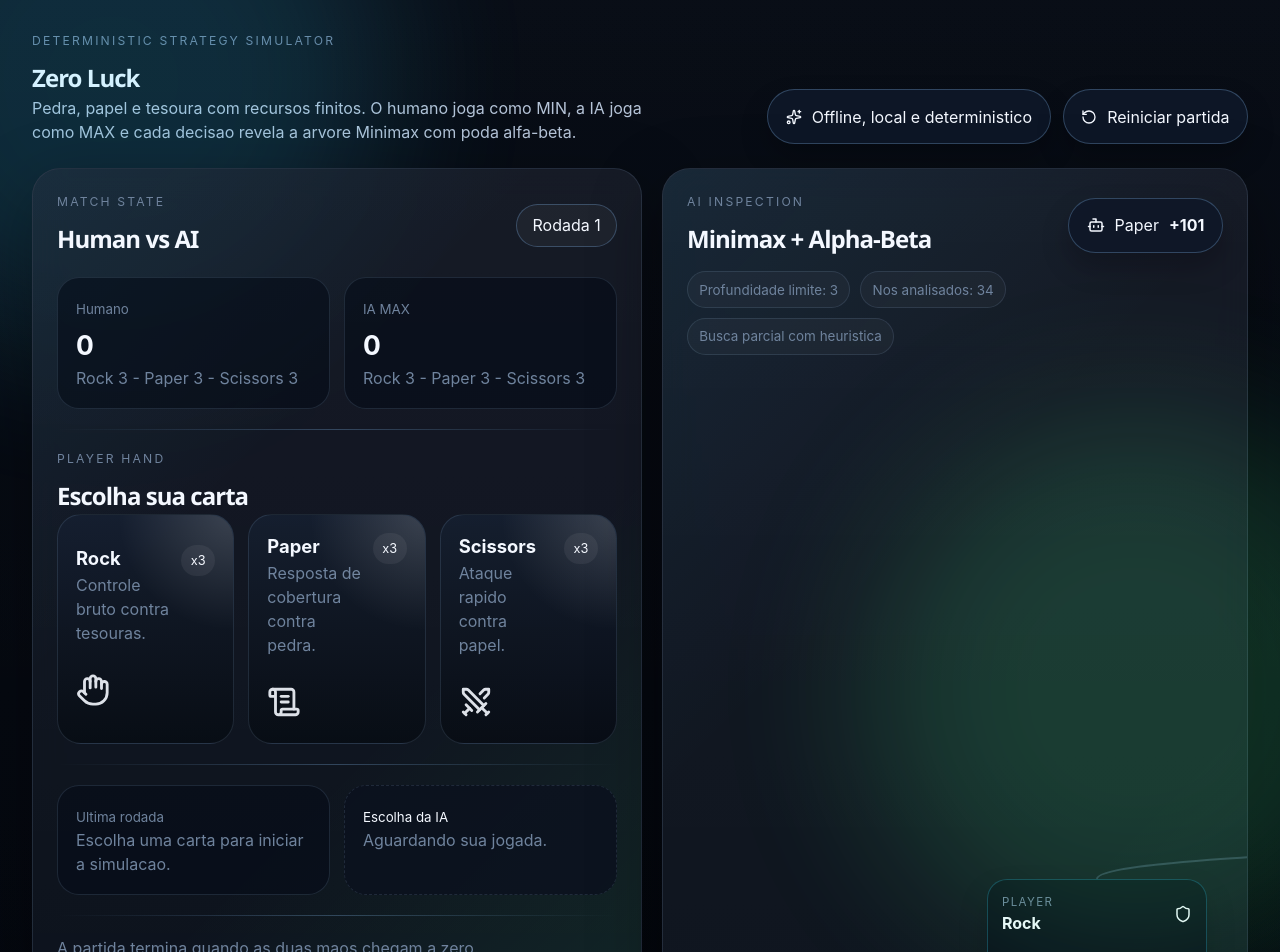
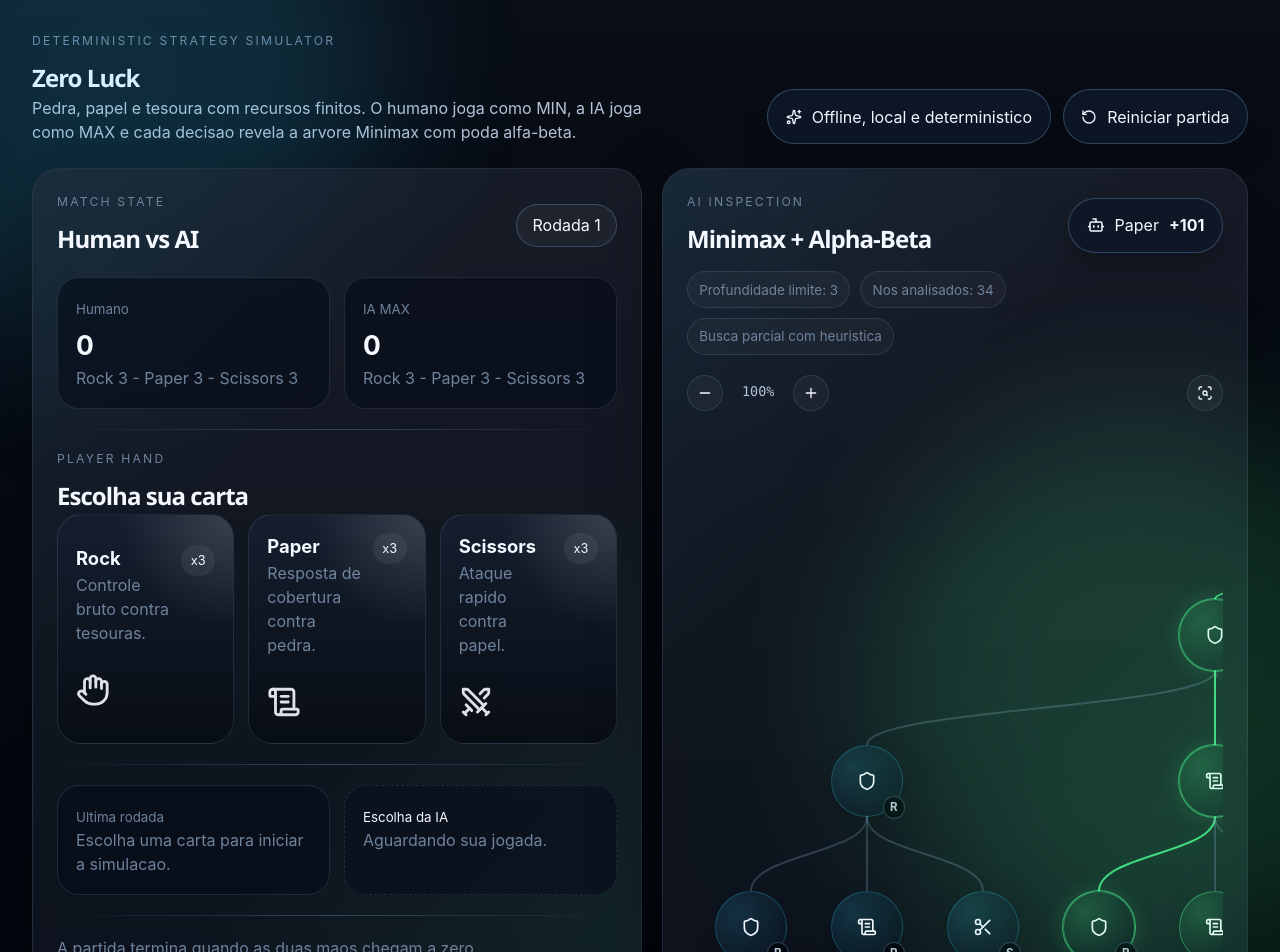
Before and after one commit to Artotz/zero-luck, a React (Vite) app: page / in a window 1280 px wide. Shown: the top 952 px of the page. Built offline with nearby package versions, Linux system fonts and the light colour scheme.

Commit message:
adjusted tree view cards

```diff
--- a/src/App.css
+++ b/src/App.css
@@ -300,13 +300,62 @@
   position: relative;
   z-index: 1;
   padding: 20px 24px 0;
+  min-height: 32rem;
+}
+
+.tree-toolbar {
+  display: flex;
+  align-items: center;
+  justify-content: space-between;
+  gap: 12px;
+  margin-bottom: 14px;
+}
+
+.tree-toolbar-group {
+  display: flex;
+  align-items: center;
+  gap: 8px;
+}
+
+.tree-zoom-button {
+  display: inline-flex;
+  align-items: center;
+  justify-content: center;
+  width: 2.25rem;
+  height: 2.25rem;
+  border-radius: 999px;
+  border: 1px solid var(--border);
+  background: rgba(255, 255, 255, 0.04);
+  color: var(--text-main);
+  cursor: pointer;
+}
+
+.tree-zoom-button:disabled {
+  opacity: 0.38;
+  cursor: not-allowed;
+}
+
+.tree-zoom-level {
+  min-width: 3.4rem;
+  text-align: center;
+  color: var(--text-soft);
+  font-family: var(--font-mono);
+  font-size: 0.84rem;
+}
+
+.tree-stage {
   overflow: auto;
-  min-height: 32rem;
+  padding-bottom: 8px;
 }
 
 .tree-canvas {
   position: relative;
   min-width: 100%;
+}
+
+.tree-zoom-layer {
+  position: relative;
+  transform-origin: top left;
 }
 
 .tree-svg {
@@ -337,27 +386,41 @@
   position: absolute;
   top: 0;
   left: 0;
+  z-index: 1;
+}
+
+.tree-node-shell {
+  position: relative;
+  width: 100%;
 }
 
 .tree-node {
-  width: 100%;
-  border-radius: 20px;
-  padding: 14px;
+  position: relative;
+  width: 72px;
+  height: 72px;
+  border-radius: 999px;
+  display: flex;
+  align-items: center;
+  justify-content: center;
   border: 1px solid var(--border);
   background: rgba(8, 15, 27, 0.92);
   box-shadow: var(--shadow-soft);
+  cursor: default;
 }
 
 .tree-node.positive {
   border-color: rgba(76, 255, 145, 0.4);
+  background: radial-gradient(circle at 30% 30%, rgba(76, 255, 145, 0.18), rgba(8, 15, 27, 0.95));
 }
 
 .tree-node.negative {
   border-color: rgba(255, 104, 104, 0.35);
+  background: radial-gradient(circle at 30% 30%, rgba(255, 104, 104, 0.18), rgba(8, 15, 27, 0.95));
 }
 
 .tree-node.neutral {
   border-color: rgba(54, 208, 255, 0.25);
+  background: radial-gradient(circle at 30% 30%, rgba(54, 208, 255, 0.16), rgba(8, 15, 27, 0.95));
 }
 
 .tree-node.pruned {
@@ -369,7 +432,77 @@
   box-shadow: 0 0 0 1px rgba(76, 255, 145, 0.55), 0 0 22px rgba(76, 255, 145, 0.18);
 }
 
-.tree-node-header,
+.tree-node-symbol {
+  display: inline-flex;
+  align-items: center;
+  justify-content: center;
+}
+
+.tree-node-mini-label {
+  position: absolute;
+  right: -3px;
+  bottom: -3px;
+  min-width: 1.4rem;
+  height: 1.4rem;
+  border-radius: 999px;
+  display: inline-flex;
+  align-items: center;
+  justify-content: center;
+  background: rgba(2, 6, 12, 0.92);
+  border: 1px solid var(--border-strong);
+  color: var(--text-soft);
+  font-size: 0.72rem;
+  font-weight: 700;
+}
+
+.tree-node-pruned-flag {
+  position: absolute;
+  top: -6px;
+  right: -2px;
+  color: #d2d8e8;
+  font-size: 0.7rem;
+  font-weight: 700;
+}
+
+.tree-tooltip {
+  position: absolute;
+  top: calc(100% + 12px);
+  left: 50%;
+  z-index: 4;
+  width: 196px;
+  padding: 12px;
+  border-radius: 16px;
+  border: 1px solid var(--border-strong);
+  background: rgba(3, 10, 19, 0.96);
+  box-shadow: 0 18px 44px rgba(0, 0, 0, 0.34);
+  opacity: 0;
+  pointer-events: none;
+  transform: translateX(-50%) translateY(-6px);
+  transition:
+    opacity 0.16s ease,
+    transform 0.16s ease;
+}
+
+.tree-tooltip::before {
+  content: '';
+  position: absolute;
+  top: -6px;
+  left: 50%;
+  width: 12px;
+  height: 12px;
+  background: rgba(3, 10, 19, 0.96);
+  border-left: 1px solid var(--border-strong);
+  border-top: 1px solid var(--border-strong);
+  transform: translateX(-50%) rotate(45deg);
+}
+
+.tree-node-shell:hover .tree-tooltip,
+.tree-node-shell:focus-within .tree-tooltip {
+  opacity: 1;
+  transform: translateX(-50%) translateY(0);
+}
+
+.tree-tooltip-header,
 .node-badges,
 .node-scoreline,
 .node-bounds {
@@ -379,8 +512,8 @@
   gap: 10px;
 }
 
-.tree-node-header {
-  margin-bottom: 10px;
+.tree-tooltip-header {
+  margin-bottom: 8px;
 }
 
 .node-actor {
@@ -388,10 +521,6 @@
   text-transform: uppercase;
   letter-spacing: 0.12em;
   color: var(--text-dim);
-}
-
-.node-move {
-  font-weight: 700;
 }
 
 .node-badge {
@@ -450,9 +579,4 @@
   .tree-wrapper {
     padding-inline: 14px;
   }
-
-  .tree-root,
-  .tree-children {
-    justify-content: flex-start;
-  }
 }
--- a/src/components/MinimaxTree.tsx
+++ b/src/components/MinimaxTree.tsx
@@ -1,3 +1,5 @@
+import { useState } from 'react'
+import { Minus, Plus, ScanSearch } from 'lucide-react'
 import { TreeNodeView } from './TreeNodeView'
 import { type MinimaxNode } from '../game/types'
 
@@ -17,11 +19,12 @@ interface Edge {
   to: string
 }
 
-const NODE_WIDTH = 220
-const NODE_HEIGHT = 170
-const HORIZONTAL_GAP = 52
-const VERTICAL_GAP = 68
+const NODE_WIDTH = 72
+const NODE_HEIGHT = 72
+const HORIZONTAL_GAP = 44
+const VERTICAL_GAP = 74
 const PADDING = 28
+const ZOOM_STEPS = [0.6, 0.8, 1, 1.2, 1.5] as const
 
 function layoutTree(tree: MinimaxNode) {
   const positioned = new Map<string, PositionedNode>()
@@ -74,13 +77,44 @@ const buildEdgePath = (from: PositionedNode, to: PositionedNode) => {
 }
 
 export function MinimaxTree({ tree, highlightedPath }: MinimaxTreeProps) {
+  const [zoomIndex, setZoomIndex] = useState(2)
   const highlighted = new Set(highlightedPath)
   const { nodes, edges, width, height } = layoutTree(tree)
   const nodeLookup = new Map(nodes.map((entry) => [entry.node.id, entry]))
+  const zoom = ZOOM_STEPS[zoomIndex]
 
   return (
     <div className="tree-wrapper">
-      <div className="tree-canvas" style={{ width, height }}>
+      <div className="tree-toolbar">
+        <div className="tree-toolbar-group">
+          <button
+            type="button"
+            className="tree-zoom-button"
+            onClick={() => setZoomIndex((current) => Math.max(0, current - 1))}
+            disabled={zoomIndex === 0}
+            aria-label="Diminuir zoom"
+          >
+            <Minus size={16} />
+          </button>
+          <span className="tree-zoom-level">{Math.round(zoom * 100)}%</span>
+          <button
+            type="button"
+            className="tree-zoom-button"
+            onClick={() => setZoomIndex((current) => Math.min(ZOOM_STEPS.length - 1, current + 1))}
+            disabled={zoomIndex === ZOOM_STEPS.length - 1}
+            aria-label="Aumentar zoom"
+          >
+            <Plus size={16} />
+          </button>
+        </div>
+        <button type="button" className="tree-zoom-button" onClick={() => setZoomIndex(2)} aria-label="Resetar zoom">
+          <ScanSearch size={16} />
+        </button>
+      </div>
+
+      <div className="tree-stage">
+        <div className="tree-canvas" style={{ width: width * zoom, height: height * zoom }}>
+          <div className="tree-zoom-layer" style={{ width, height, transform: `scale(${zoom})` }}>
         <svg className="tree-svg" width={width} height={height} viewBox={`0 0 ${width} ${height}`} aria-hidden="true">
           {edges.map((edge) => {
             const from = nodeLookup.get(edge.from)
@@ -113,6 +147,8 @@ export function MinimaxTree({ tree, highlightedPath }: MinimaxTreeProps) {
             ))}
           </div>
         </div>
+      </div>
+    </div>
   )
 }
 
--- a/src/components/TreeNodeView.tsx
+++ b/src/components/TreeNodeView.tsx
@@ -25,43 +25,50 @@ const getTone = (value: number) => {
 export function TreeNodeView({ node, isHighlighted }: TreeNodeViewProps) {
   const Icon = node.move ? iconMap[node.move] : GitBranch
   const tone = getTone(node.value)
+  const valueLabel = node.value >= 0 ? `+${node.value}` : `${node.value}`
 
   return (
-    <motion.article
-      className={clsx('tree-node', tone, node.pruned && 'pruned', isHighlighted && 'highlighted')}
+    <motion.div
+      className="tree-node-shell"
       initial={{ opacity: 0, scale: 0.96 }}
       animate={{ opacity: 1, scale: 1 }}
       transition={{ duration: 0.18 }}
     >
-      <div className="tree-node-header">
-        <div>
-          <div className="node-actor">{node.actor}</div>
-          <div className="node-move">{node.move ?? 'Root'}</div>
+      <article
+        className={clsx('tree-node', tone, node.pruned && 'pruned', isHighlighted && 'highlighted')}
+        title={`${node.actor} ${node.move ?? 'Root'} | v=${node.value} | a=${formatBound(node.alpha)} | b=${formatBound(node.beta)}`}
+      >
+        <div className="tree-node-symbol">
+          <Icon size={node.move ? 20 : 18} />
         </div>
-        <Icon size={18} />
+        <div className="tree-node-mini-label">{node.move ? node.move[0] : 'R'}</div>
+        {node.pruned ? <span className="tree-node-pruned-flag">x</span> : null}
+      </article>
+
+      <div className="tree-tooltip" role="tooltip">
+        <div className="tree-tooltip-header">
+          <span className="node-actor">{node.actor}</span>
+          <strong>{node.move ?? 'Root'}</strong>
         </div>
-
         <div className="node-scoreline">
           <span>v(node)</span>
-        <span className="node-value">{node.value}</span>
+          <span className="node-value">{valueLabel}</span>
         </div>
-
         <div className="node-badges">
           <span className="node-badge">d={node.depth}</span>
           {node.pruned ? <span className="node-badge pruned">PRUNED</span> : null}
         </div>
-
         <div className="node-bounds">
           <span>a={formatBound(node.alpha)}</span>
           <span>b={formatBound(node.beta)}</span>
         </div>
-
         <p className="node-state">
           R{node.state.round} - P {node.state.playerScore} / AI {node.state.aiScore}
         </p>
         <p className="node-state">
           Rem {node.state.playerRemaining}:{node.state.aiRemaining}
         </p>
-    </motion.article>
+      </div>
+    </motion.div>
   )
 }
```
Lines whose indentation alone changed are shown as unchanged.
